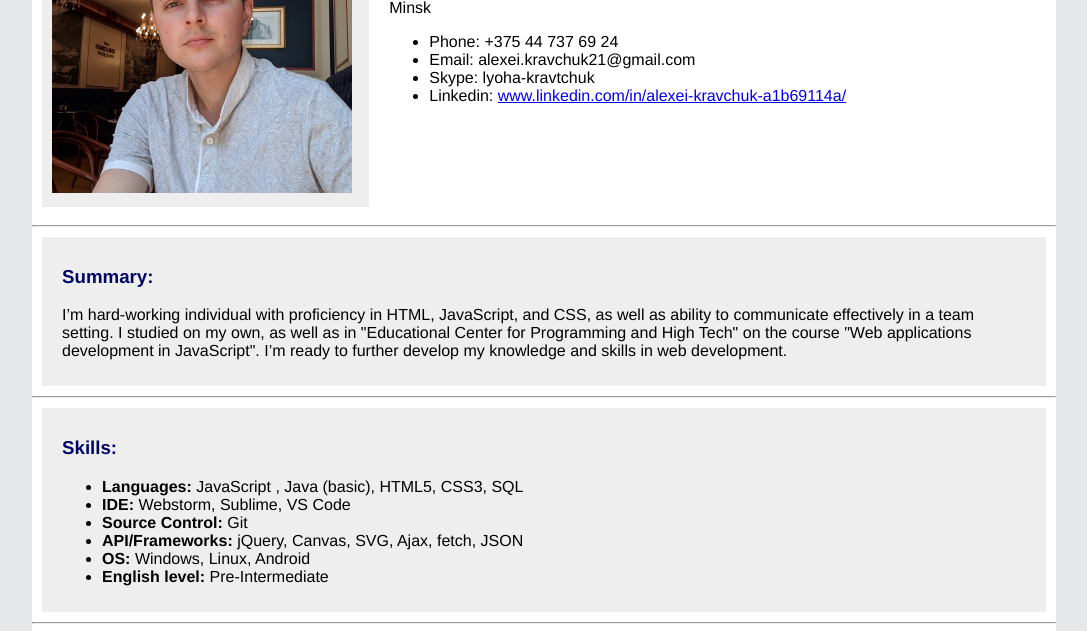
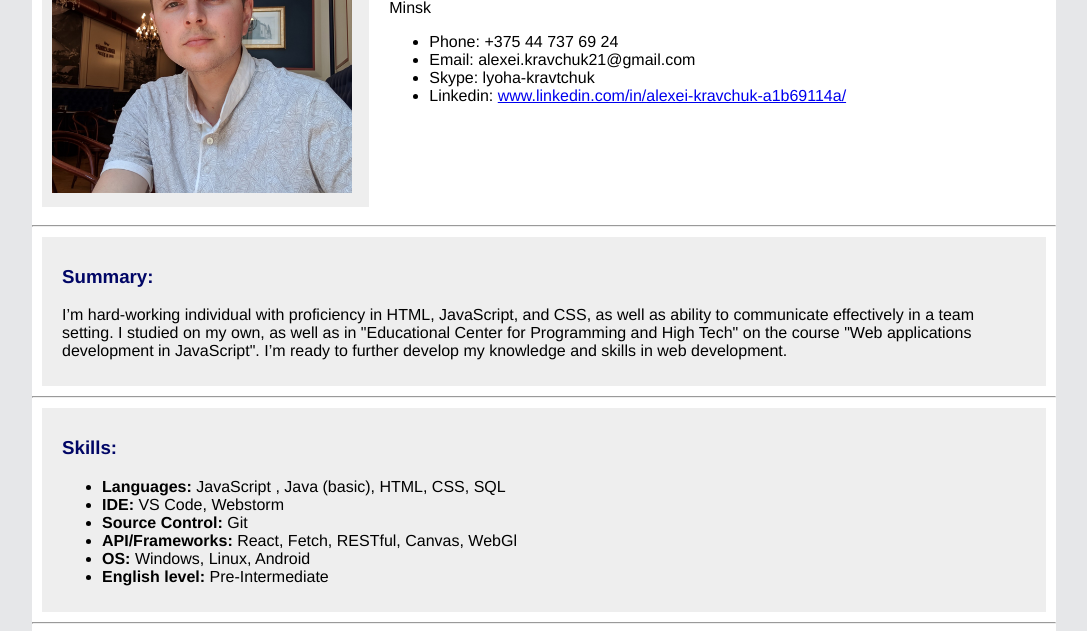
Before and after one commit to alexeikravchuk/rsschool-cv, a plain HTML site: page index.html in a window 1280 px wide. Shown: the part 137-768 px from the top of the page, without its empty margins (96-1183 px from the left). Drawn offline with Linux system fonts and the light colour scheme.

Commit message:
doc: add info

```diff
--- a/index.html
+++ b/index.html
@@ -44,10 +44,10 @@ JavaScript&quot;. I’m ready to further develop my knowledge and skills in web
         <section class="skill cv-section">
           <h3>Skills:</h3>
           <ul>
-            <li><strong>Languages:</strong> JavaScript , Java (basic), HTML5, CSS3, SQL</li>
-            <li><strong>IDE:</strong> Webstorm, Sublime, VS Code</li>
+            <li><strong>Languages:</strong> JavaScript , Java (basic), HTML, CSS, SQL</li>
+            <li><strong>IDE:</strong> VS Code, Webstorm</li>
             <li><strong>Source Control:</strong> Git</li>
-            <li><strong>API/Frameworks:</strong> jQuery, Canvas, SVG, Ajax, fetch, JSON</li>
+            <li><strong>API/Frameworks:</strong> React, Fetch, RESTful, Canvas, WebGl</li>
             <li><strong>OS:</strong> Windows, Linux, Android</li>
             <li><strong>English level:</strong> Pre-Intermediate</li>
           </ul>
```
